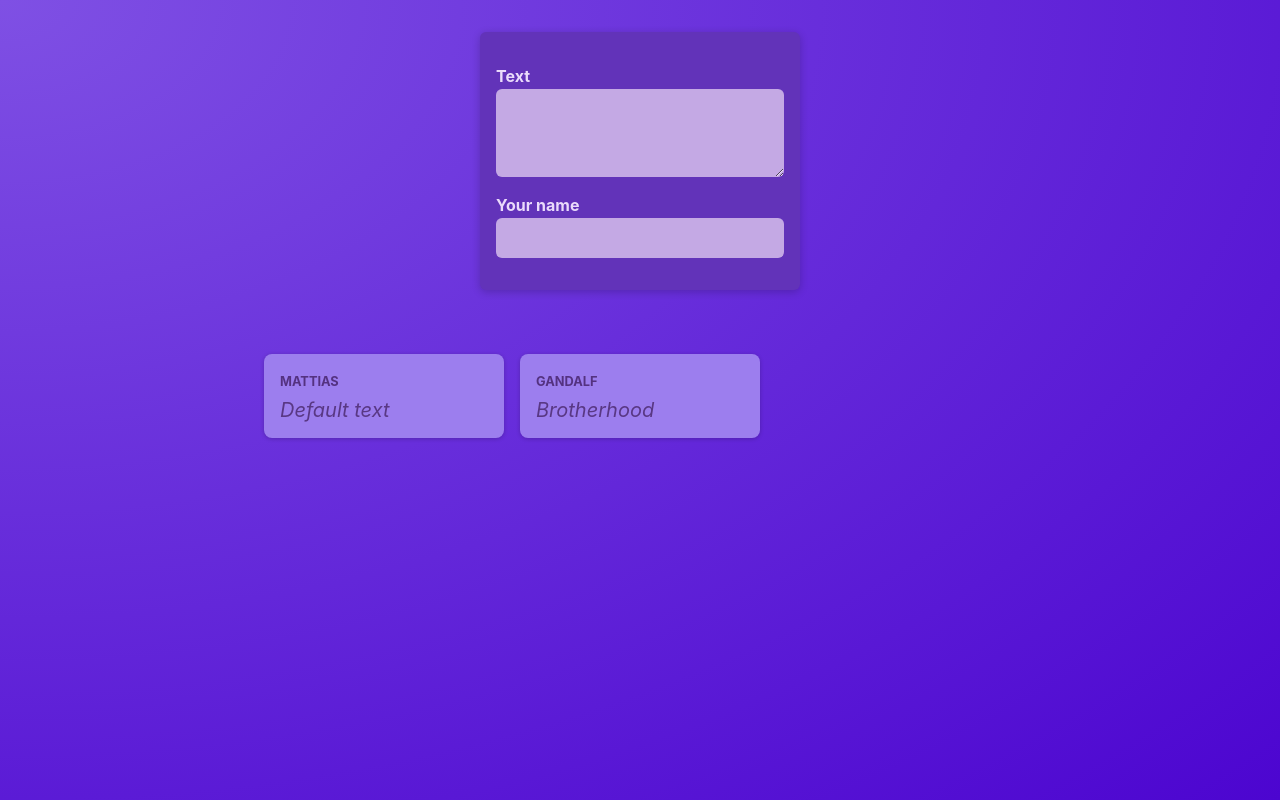
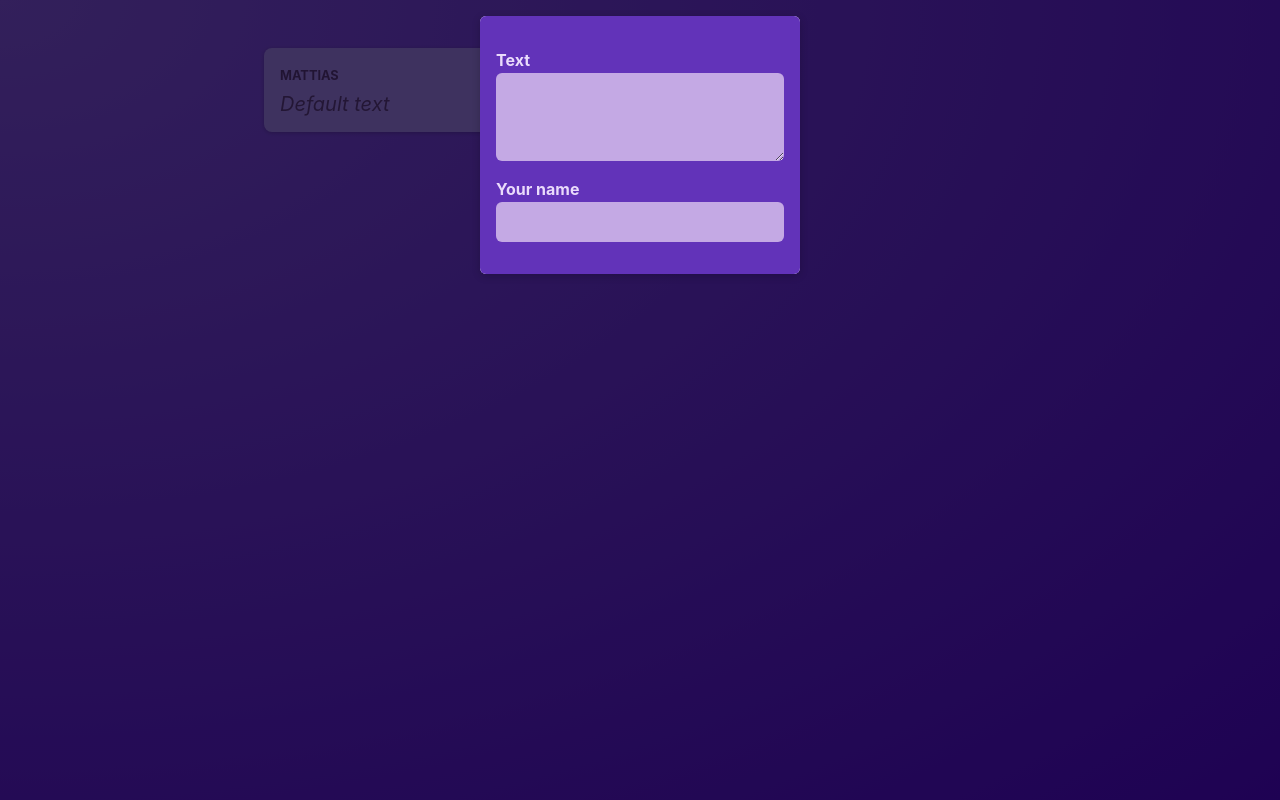
Before and after one commit to MattiasHolst/NextJSCourse, a React (Vite) app in the folder react-crash-course/: page / in a window 1280 px wide. Built offline with nearby package versions, Linux system fonts and the light colour scheme.

Commit message:
Added a modal (shown as default atm) and closes when clicking on backdrop

```diff
--- /dev/null
+++ b/react-crash-course/src/components/Modal.module.css
@@ -0,0 +1,18 @@
+.backdrop {
+    position:fixed;
+    top: 0;
+    left: 0;
+    width: 100%;
+    height: 100vh;
+    background-color: rgba(0, 0, 0, 0.6);
+    z-index: 1;
+}
+
+.modal {
+  border: none;
+  border-radius: 6px;
+  box-shadow: 0 2px 8px rgba(0, 0, 0, 0.2);
+  padding: 0;
+  overflow: hidden;
+  z-index: 1;
+}
--- /dev/null
+++ b/react-crash-course/src/components/Modal.tsx
@@ -0,0 +1,12 @@
+import classes from "./Modal.module.css";
+
+function Modal(props: { children: JSX.Element, onClose: React.MouseEventHandler<HTMLDivElement> }) {
+  return (
+    <>
+      <div className={classes.backdrop} onClick={props.onClose} />
+      <dialog open className={classes.modal}>{props.children}</dialog>
+    </>
+  );
+}
+
+export default Modal;
--- a/react-crash-course/src/components/NewPost.module.css
+++ b/react-crash-course/src/components/NewPost.module.css
@@ -2,9 +2,6 @@
     background-color: #6233b9;
     padding: 1rem;
     width: 20rem;
-    margin: 2rem auto;
-    border-radius: 6px;
-    box-shadow: 0 2px 8px rgba(0, 0, 0, 0.2);
   }
 
   .form label {
--- a/react-crash-course/src/components/PostsList.tsx
+++ b/react-crash-course/src/components/PostsList.tsx
@@ -2,10 +2,16 @@
 import NewPost from "./NewPost";
 import Post from "./Post";
 import classes from "./PostsList.module.css";
+import Modal from "./Modal";
 
 function PostsList() {
+  const [modalOpen, setModalOpen] = useState(true);
   const [postText, setPostText] = useState("Default text");
   const [author, setAuthor] = useState("Mattias");
+
+  function hideModalHandler() {
+    setModalOpen(false);
+  }
 
   function postTextHandler(event: React.ChangeEvent<HTMLTextAreaElement>) {
     setPostText(event.target.value);
@@ -17,10 +23,15 @@
 
   return (
     <>
-      <NewPost
-        onPostTextChange={postTextHandler}
-        onAuthorChange={authorChangeHandler}
-      />
+      {modalOpen && (
+        <Modal onClose={hideModalHandler}>
+          <NewPost
+            onPostTextChange={postTextHandler}
+            onAuthorChange={authorChangeHandler}
+          />
+        </Modal>
+      ) }
+
       <ul className={classes.posts}>
         <Post author={author} body={postText} />
         <Post author="Gandalf" body="Brotherhood" />
```
